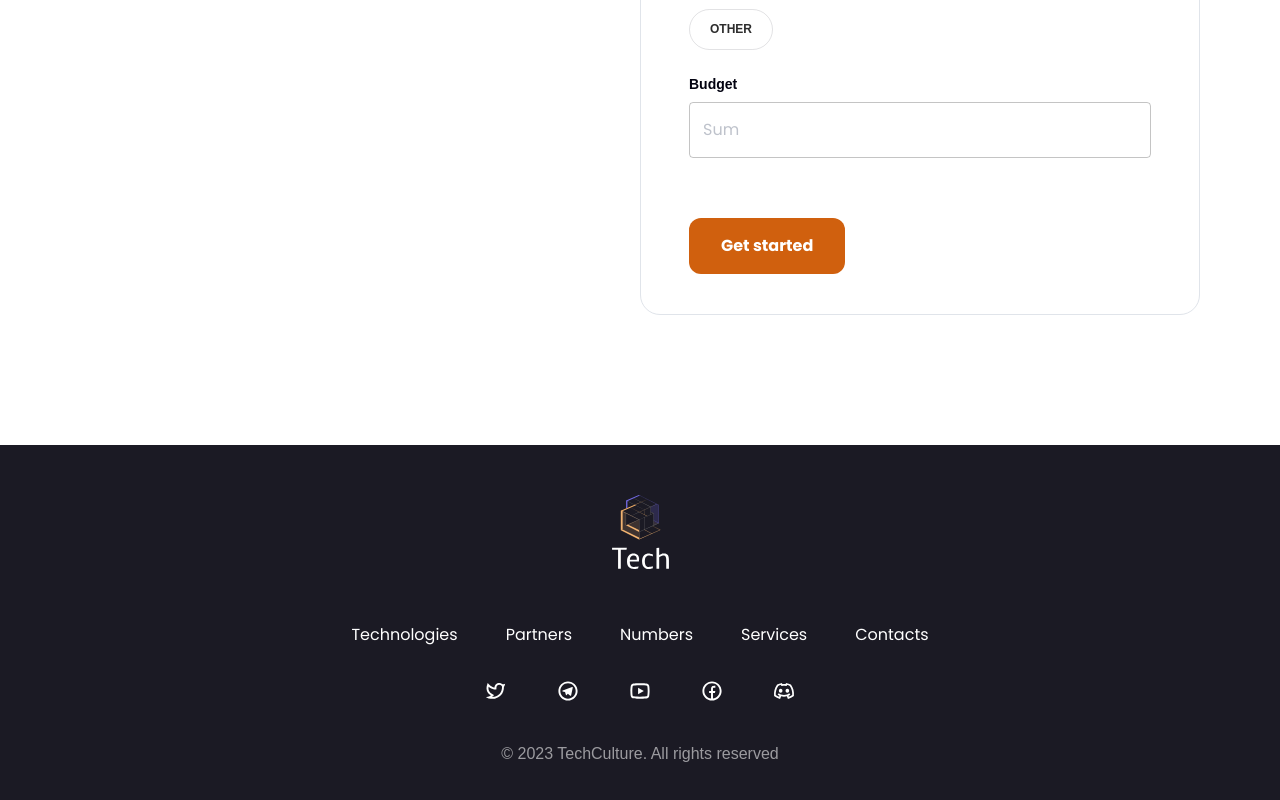
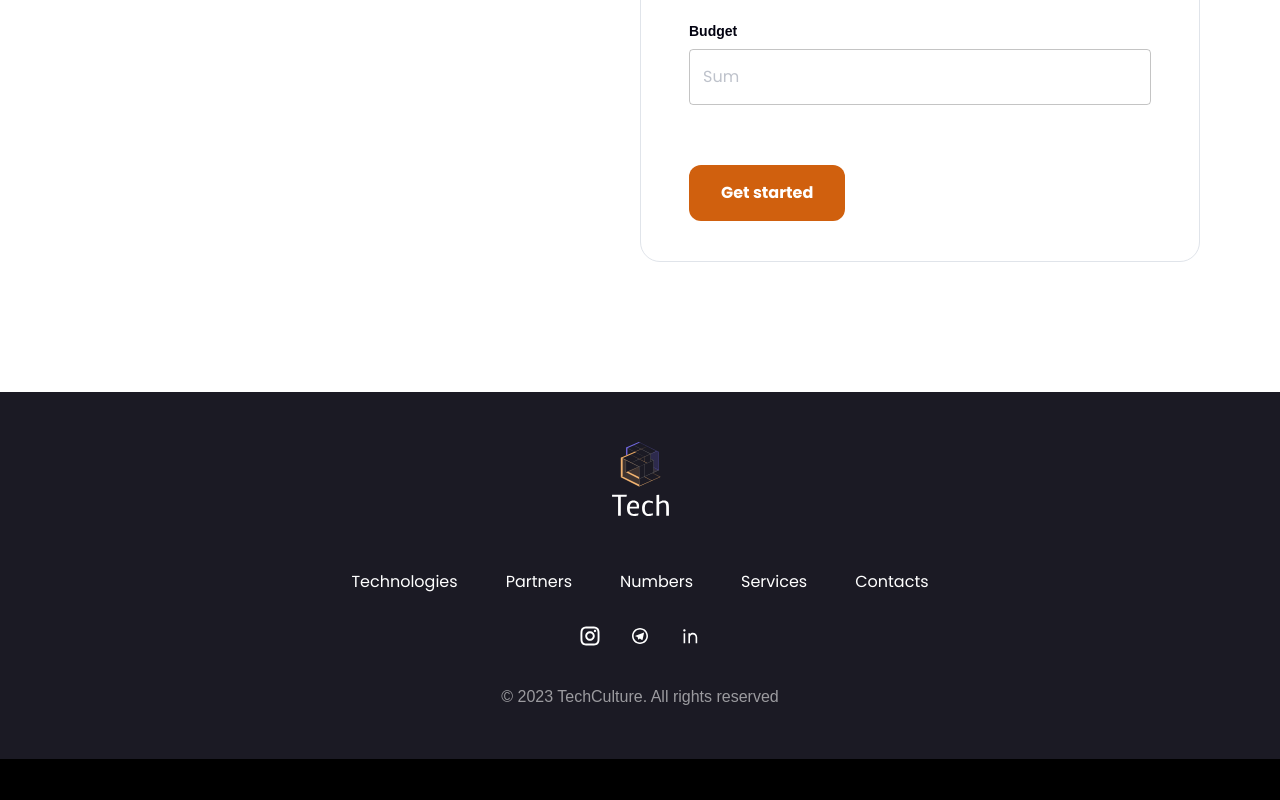
Before and after one commit to justlxurx/gexabyte, a Next.js app: page / in a window 1280 px wide. Shown: the part 5863-6663 px from the top of the page. After the commit the page ends 6622 px from the top, so only its background shows below. Built offline with nearby package versions, Linux system fonts and the light colour scheme.

Commit message:
social media changed

```diff
--- a/components/custom/SocialMedia.tsx
+++ b/components/custom/SocialMedia.tsx
@@ -8,6 +8,8 @@ import {
   telegaIcon,
   youtubeIcon,
   facebookIcon,
+  linkedinIcon,
+  instaIcon,
 } from "@public/icons/social-media";
 
 const SocialMedia = () => {
@@ -15,46 +17,30 @@ const SocialMedia = () => {
     <Stack
       direction={"row"}
       justifyContent={"center"}
-      sx={{ gap: { xs: "30px", md: "48px" } }}
+      sx={{ gap: { xs: "20px", md: "30px" } }}
     >
       <a href={socialURL.instagram}>
         <Image
-          src={twitterIcon}
-          width={"24px"}
-          height={"24px"}
+          src={instaIcon}
+          width={"20px"}
+          height={"20px"}
           alt={"instagramIcon"}
+        />
+      </a>
+      <a href={socialURL.telegramForum}>
+        <Image
+          src={telegaIcon}
+          width={"20px"}
+          height={"20px"}
+          alt={"telegramIcon"}
         />
       </a>
       <a href={socialURL.linkedIn}>
         <Image
-          src={telegaIcon}
-          width={"24px"}
-          height={"24px"}
+          src={linkedinIcon}
+          width={"20px"}
+          height={"20px"}
           alt={"linkedInIcon"}
-        />
-      </a>
-      <a href={socialURL.linkedIn}>
-        <Image
-          src={youtubeIcon}
-          width={"24px"}
-          height={"24px"}
-          alt={"linkedInIcon"}
-        />
-      </a>
-      <a href={socialURL.linkedIn}>
-        <Image
-          src={facebookIcon}
-          width={"24px"}
-          height={"24px"}
-          alt={"linkedInIcon"}
-        />
-      </a>
-      <a href={socialURL.telegramForum}>
-        <Image
-          src={discordIcon}
-          width={"24px"}
-          height={"24px"}
-          alt={"telegramIcon"}
         />
       </a>
     </Stack>
--- a/components/custom/home-page/TechStack.tsx
+++ b/components/custom/home-page/TechStack.tsx
@@ -19,7 +19,6 @@ const TechStack = () => {
       >
         <Grid
           item
-          // xs={1}
           md={2}
           order={1}
           sx={{ display: "flex", flexDirection: { sx: "row", md: "column" } }}
--- a/components/custom/projects/OpenProjects.tsx
+++ b/components/custom/projects/OpenProjects.tsx
@@ -169,7 +169,6 @@ const OpenProjects = () => {
                   height: "574px",
                   backgroundPositionY: "70%",
                   backgroundRepeat: "no-repeat",
-                  // backgroundColor: color,
                   borderRadius: "10px",
                   padding: "46px 30px",
                   display: "flex",
--- a/pages/index.tsx
+++ b/pages/index.tsx
@@ -9,7 +9,6 @@ import TestVideo from "../components/UI/TestVideo";
 import ScrollButton from "../components/custom/button/scrollButton";
 import GlobalLayout from "components/layouts/GlobalLayout";
 import Partners from "../components/custom/home-page/Partners";
-import NDAProjects from "components/custom/projects/NDAProjects";
 
 const Home: NextPage = () => {
   const { t } = useTranslation();
@@ -29,7 +28,6 @@ const Home: NextPage = () => {
         <Services />
         <Partners />
         <MainProjects />
-        {/* <NDAProjects /> */}
       </div>
     </GlobalLayout>
   );
--- a/public/icons/social-media/index.ts
+++ b/public/icons/social-media/index.ts
@@ -5,6 +5,8 @@
 export { default as BeIcon } from "./SocialBeIcon.svg";
 export { default as GitIcon } from "./SocialGitIcon.svg";
 
+export { default as linkedinIcon } from "./linkedin.svg";
+export { default as instaIcon } from "./insta.svg";
 export { default as telegaIcon } from "./telega.svg";
 export { default as facebookIcon } from "./facebook.svg";
 export { default as youtubeIcon } from "./youtube.svg";
--- a/utils/locales/en.json
+++ b/utils/locales/en.json
@@ -305,6 +305,7 @@
       "mobile": "Mobile development",
       "design": "UX/UI design",
       "support": "IT support",
+      "blockchain": "Blockchain development" ,
       "other": "Other"
     },
     "placeholders": {
```
Also changed, not shown: styles/TechStack.scss (+0 -119 lines), public/icons/social-media/insta.svg (added), public/icons/social-media/linkedin.svg (added).
